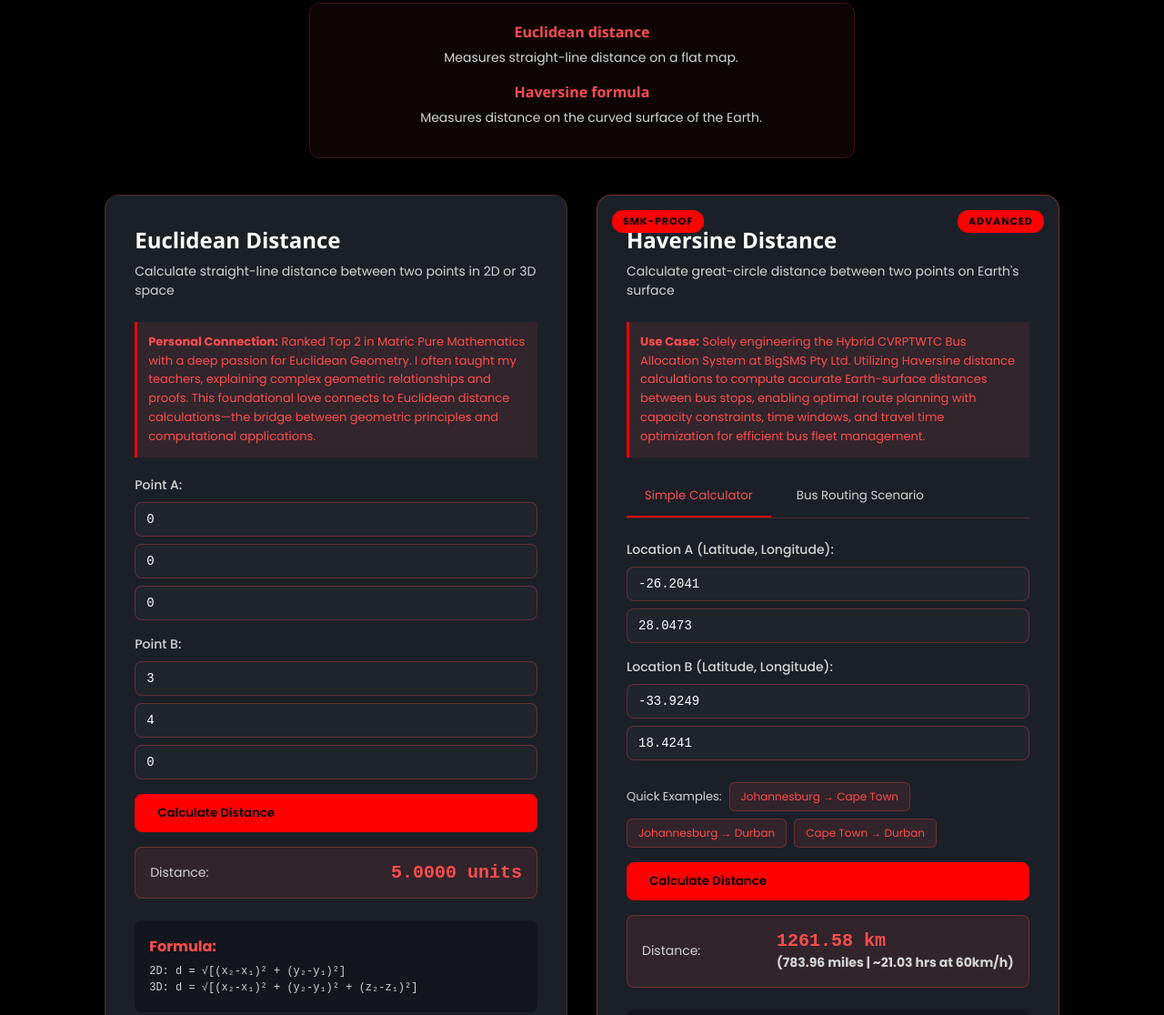
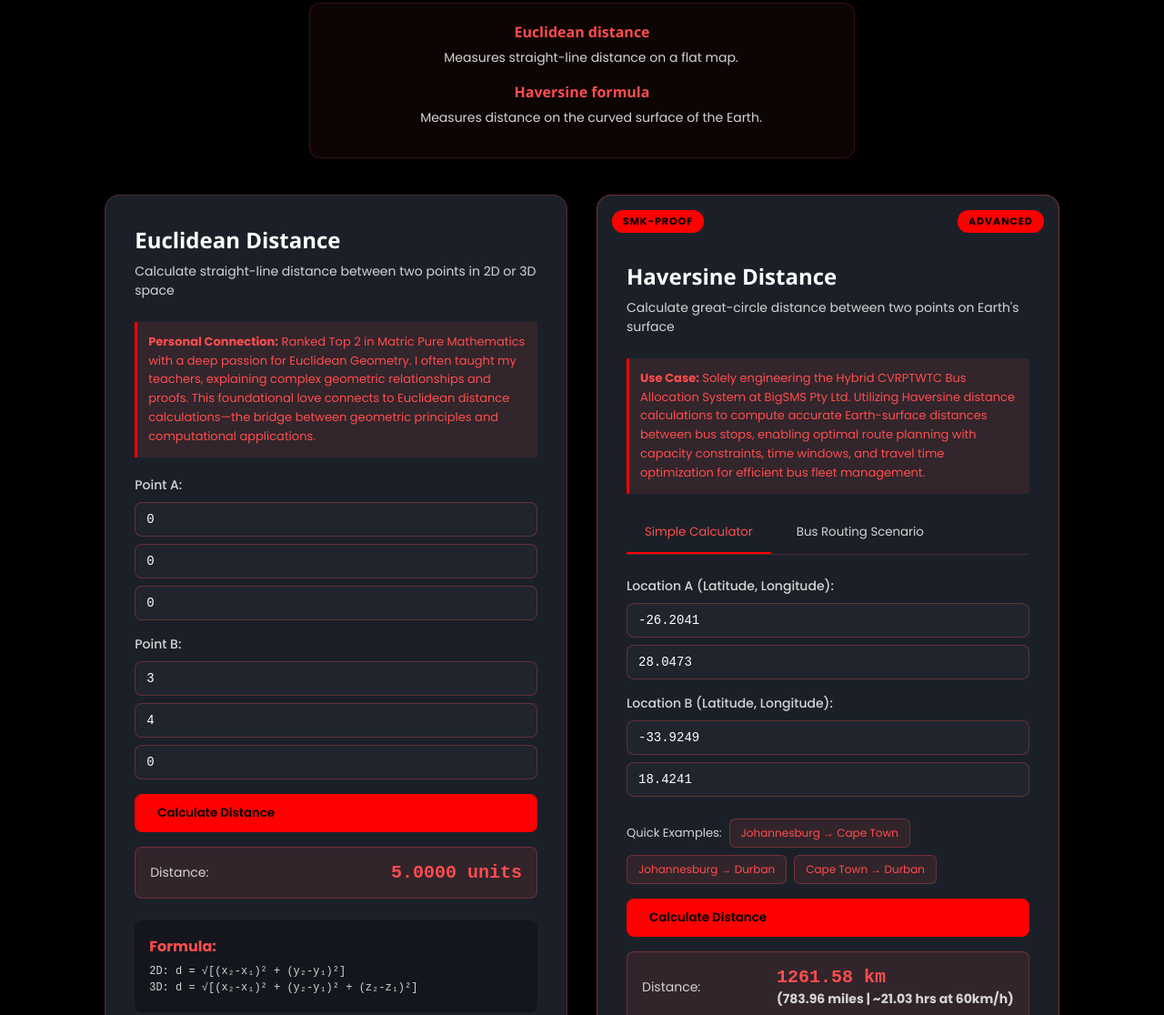
Before and after one commit to Mmaphuti-CMD/Portfolio, a plain HTML site: page mathematics/mathematics.html in a window 1280 px wide. Shown: the part 1120-2236 px from the top of the page at 91% size. Drawn offline with nearby package versions, Linux system fonts and the light colour scheme.

Commit message:
Add padding for Haversine card badges

```diff
--- a/mathematics/style/mathematics.css
+++ b/mathematics/style/mathematics.css
@@ -297,6 +297,8 @@
 
 .calculator-card.advanced{
     border-color: rgba(255, 77, 77, 0.4);
+    /* Make room so badges don't overlap the heading */
+    padding-top: 72px;
 }
 
 .advanced-badge{
```
